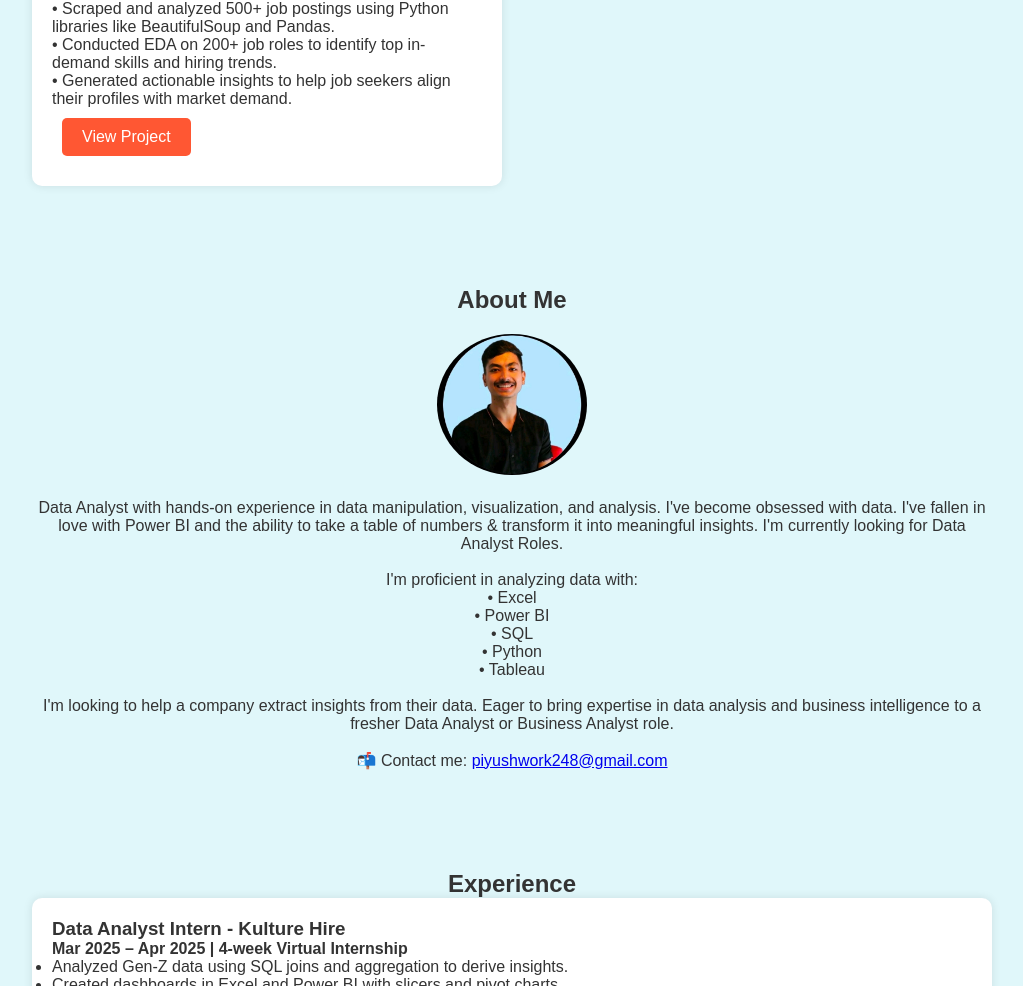
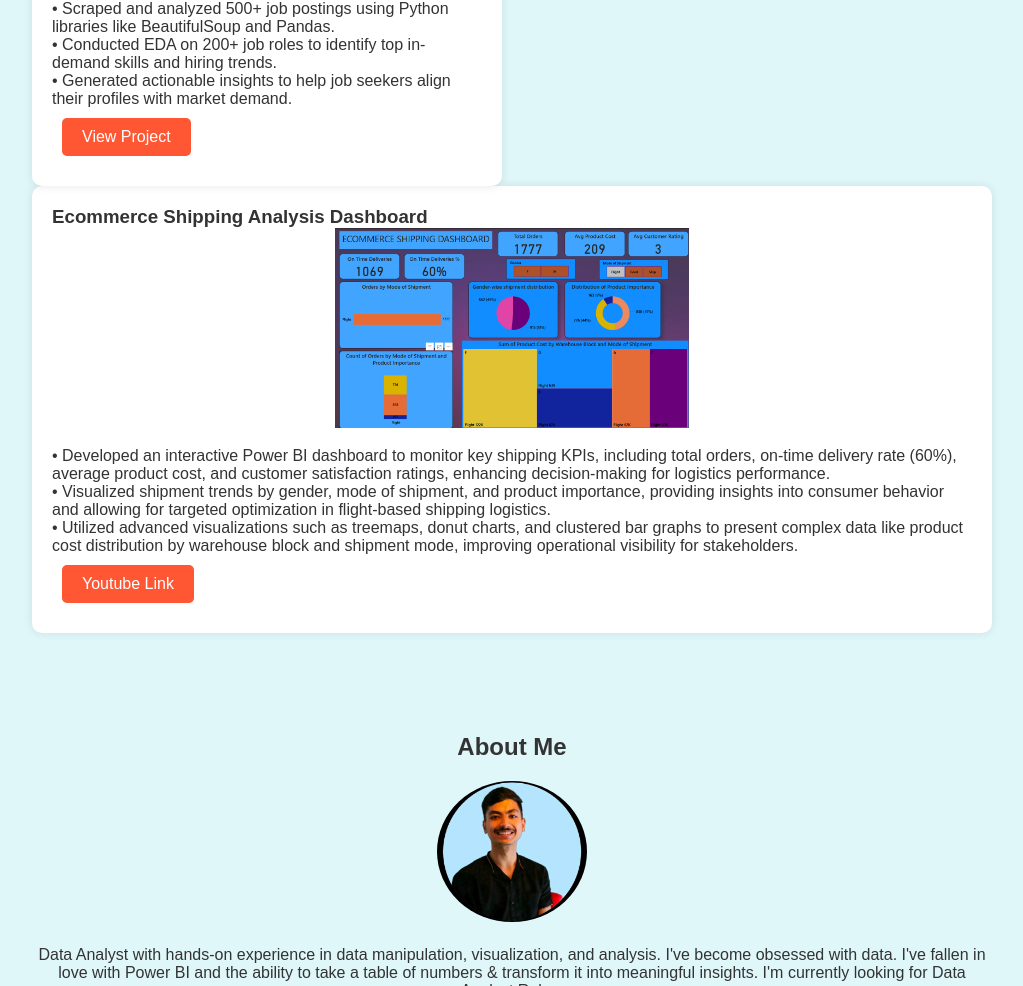
Before and after one commit to PiyushRawat842/Portfolio, a plain HTML site: page index.html in a window 1280 px wide. Shown: the part 2466-3452 px from the top of the page, without its empty margins (128-1151 px from the left). Drawn offline with Linux system fonts and the light colour scheme.

Commit message:
Update index.html

```diff
--- a/index.html
+++ b/index.html
@@ -193,6 +193,15 @@
         <a href="https://github.com/Goblinpiyush/LinkedIN_Job_Analysis" class="btn">View Project</a>
       </div>
     </div>
+      <div class="project-card">
+        <h3>Ecommerce Shipping Analysis Dashboard</h3>
+        <img src="images/ecommerce.png" alt="Ecommerce" />
+        • Developed an interactive Power BI dashboard to monitor key shipping KPIs, including total orders, on-time delivery rate (60%), average product cost, and customer satisfaction ratings, enhancing decision-making for logistics performance.<br>
+        • Visualized shipment trends by gender, mode of shipment, and product importance, providing insights into consumer behavior and allowing for targeted optimization in flight-based shipping logistics.<br>
+        • Utilized advanced visualizations such as treemaps, donut charts, and clustered bar graphs to present complex data like product cost distribution by warehouse block and shipment mode, improving operational visibility for stakeholders.<br>
+        <a href="https://youtu.be/35BswL3FI8k" class="btn">Youtube Link</a>
+      </div>
+    </div>
   </section>
 
   <section class="container">
```
